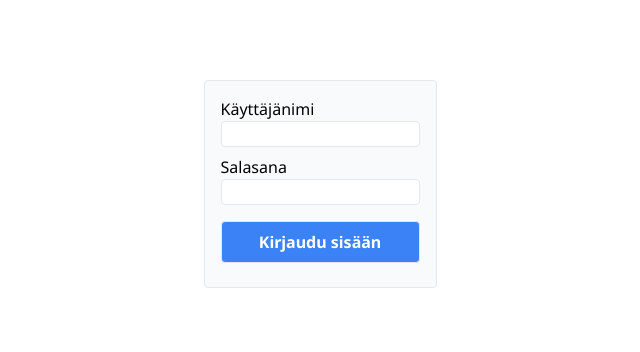
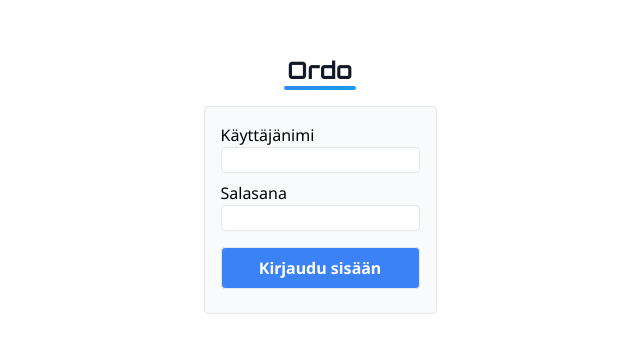
Before and after one commit to radiak-oy/ordo, a React (Vite) app in the folder frontend/: page /login in a window 1280 px wide. Shown: the part 216-568 px from the top of the page, without its empty margins (320-960 px from the left). Built offline with nearby package versions, Linux system fonts and the light colour scheme.

Commit message:
frontend: add logo

```diff
--- a/frontend/index.html
+++ b/frontend/index.html
@@ -14,6 +14,11 @@
       href="https://fonts.googleapis.com/css2?family=Noto+Sans:wght@100;200;300;400;500;600;700;800;900&display=swap"
     />
 
+    <link
+      rel="stylesheet"
+      href="https://fonts.googleapis.com/css2?family=Orbitron:wght@700&display=swap"
+    />
+
     <title>Ordo</title>
   </head>
   <body>
--- /dev/null
+++ b/frontend/src/components/Logo.tsx
@@ -0,0 +1,10 @@
+export default function Logo() {
+  return (
+    <div className="inline-flex flex-col">
+      <span className="px-1 block text-2xl font-[Orbitron] font-bold text-secondary-900">
+        Ordo
+      </span>
+      <div className="h-1 rounded bg-gradient-to-br from-primary-500 to-sky-500"></div>
+    </div>
+  );
+}
--- a/frontend/src/routes/login.tsx
+++ b/frontend/src/routes/login.tsx
@@ -1,6 +1,7 @@
 import { useState } from 'react';
 import { useNavigate } from 'react-router-dom';
 import createApi from '../api';
+import Logo from '../components/Logo';
 
 export default function Login() {
   const navigate = useNavigate();
@@ -26,9 +27,11 @@ export default function Login() {
   }
 
   return (
-    <div className="min-h-screen flex justify-center items-center">
+    <div className="min-h-screen flex items-center">
+      <div className="m-auto flex flex-col items-center">
+        <Logo />
         <form
-        className="p-4 m-auto max-w-xs flex flex-col rounded border bg-secondary-50"
+          className="mt-4 p-4 m-auto max-w-xs flex flex-col rounded border bg-secondary-50"
           onSubmit={onSubmit}
         >
           <label htmlFor="input-username">Käyttäjänimi</label>
@@ -56,5 +59,6 @@ export default function Login() {
           <span className="text-red-500">{errorMessage}</span>
         </form>
       </div>
+    </div>
   );
 }
--- a/frontend/src/routes/manage/root.tsx
+++ b/frontend/src/routes/manage/root.tsx
@@ -2,17 +2,19 @@ import { useContext } from 'react';
 import { NavLink, Outlet } from 'react-router-dom';
 import { AuthContext } from '../../context/auth-context';
 import { MdLogout } from 'react-icons/md';
+import Logo from '../../components/Logo';
 
 export default function Root() {
   const { username, logout } = useContext(AuthContext);
 
   return (
-    <div className="min-h-screen border-t-4 border-primary-500">
+    <div className="min-h-screen">
       <div className="mx-auto px-4 py-2 max-w-xl flex justify-between items-center">
-        <div className="flex">
+        <div className="flex items-center">
+          <Logo />
           <NavLink
             to="gigs"
-            className={({ isActive }) => `mr-8  ${isActive ? 'font-bold' : ''}`}
+            className={({ isActive }) => `mx-8  ${isActive ? 'font-bold' : ''}`}
           >
             Keikat
           </NavLink>
--- a/frontend/src/routes/root.tsx
+++ b/frontend/src/routes/root.tsx
@@ -2,17 +2,19 @@ import { useContext } from 'react';
 import { NavLink, Outlet } from 'react-router-dom';
 import { AuthContext } from '../context/auth-context';
 import { MdLogout } from 'react-icons/md';
+import Logo from '../components/Logo';
 
 export default function Root() {
   const { username, logout } = useContext(AuthContext);
 
   return (
-    <div className="min-h-screen border-t-4 border-primary-500">
+    <div className="min-h-screen">
       <div className="mx-auto px-4 py-2 max-w-xl flex justify-between items-center">
-        <div className="flex">
+        <div className="flex items-center">
+          <Logo />
           <NavLink
             to="gigs/upcoming"
-            className={({ isActive }) => `mr-8  ${isActive ? 'font-bold' : ''}`}
+            className={({ isActive }) => `mx-8 ${isActive ? 'font-bold' : ''}`}
           >
             Tulevat keikat
           </NavLink>
```
Lines whose indentation alone changed are shown as unchanged.
